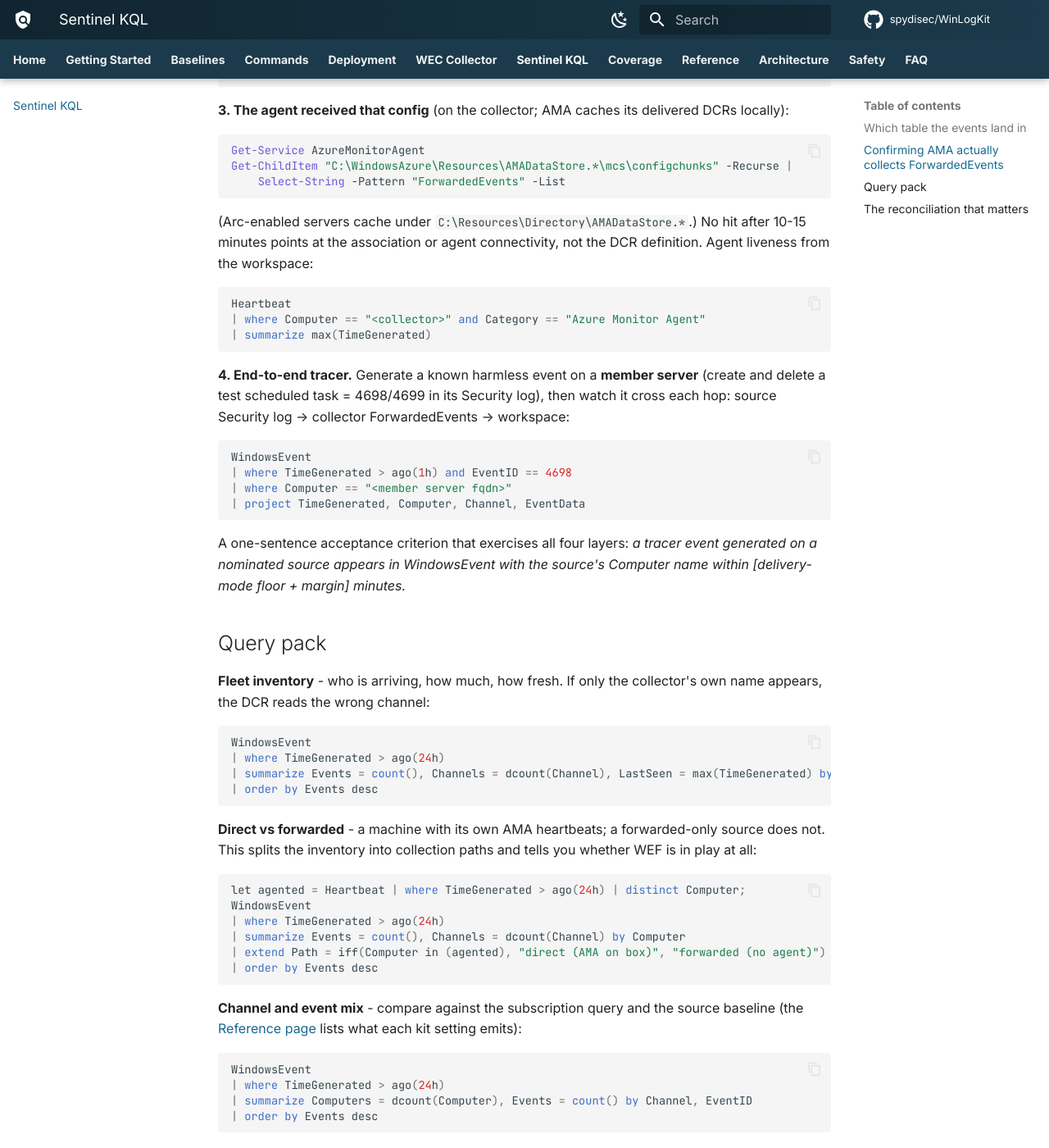
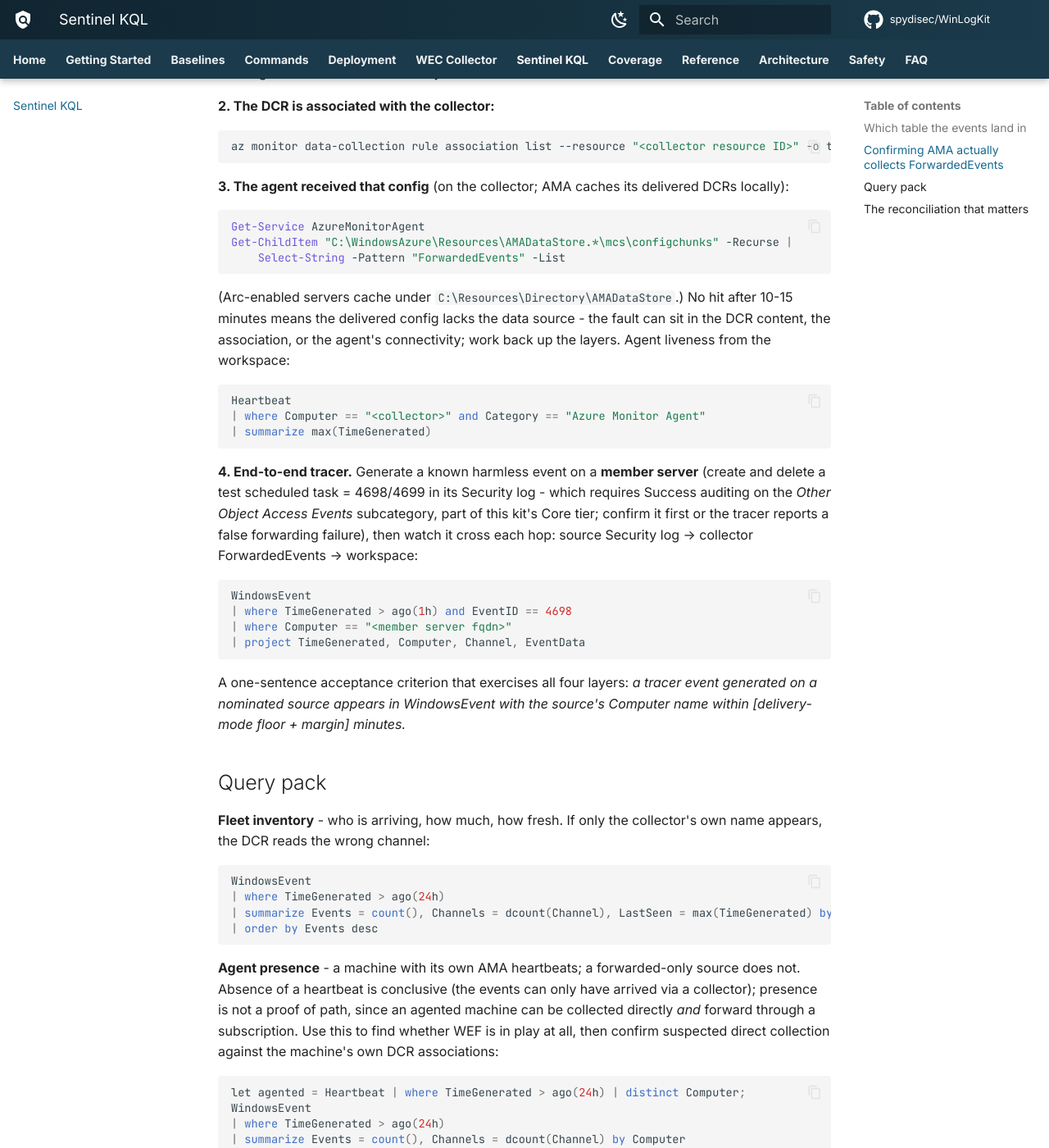
Before and after one commit to spydisec/WinLogKit, an MkDocs documentation site: the page built from docs/kql.md, in a window 1280 px wide and 1400 px high, scrolled down 1145 px. Shown: the whole window at 82% size. Built offline with MkDocs 1.6.1 and Material for MkDocs 9.7.7, drawn with Linux system fonts in a browser that asks for light colours; comment, search, counter and statistics services are not loaded; some of the changed text lies outside the part shown.

Commit message:
Address CodeRabbit review on the WEC/KQL pages
Accepted nearly everything - the substantive ones:
- Tracer prerequisite documented: 4698/4699 need Success auditing on
  Other Object Access Events (Core tier), else the tracer reports a
  false forwarding failure
- Heartbeat split reframed as agent *presence*: no-heartbeat is
  conclusive for the forwarded path, presence is not proof of direct
  collection (column renamed HasAgent, interpretation corrected)
- Latency query caveat: UseTimeReceivedForForwardedEvents makes it
  measure only the post-receipt hop
- Cost queries filter _IsBillable; never-seen diff notes FQDN matching;
  "exactly one broken hop" softened; Inactive no longer equated with
  "stopped sending"; LogFile=ForwardedEvents made an explicit
  assumption; delivery-mode timings qualified as approximate defaults
  with the wecutil reference; Security-log fix mentions the channel
  SDDL alternative with the WEF guidance link; Arc AMADataStore path
  corrected and the config-cache conclusion qualified; az CLI note for
  properties-nested output; fence language, hyphenation, and the
  changelog Intune claim now sourced
- Dropped the unverified 256-expression figure rather than trade one
  unsourced number for another

Co-Authored-By: Claude Fable 5 <noreply@anthropic.com>

````diff
--- a/docs/kql.md
+++ b/docs/kql.md
@@ -45,6 +45,11 @@ az monitor data-collection rule show --resource-group <rg> --name <dcr> \
   --query "dataSources.windowsEventLogs[].xPathQueries" -o json
 ```
 
+(Depending on CLI version the payload may nest under `properties` - if the
+query returns nothing, retry with
+`properties.dataSources.windowsEventLogs[].xPathQueries`. The portal
+equivalent is the DCR's **Data sources** blade.)
+
 Look for `ForwardedEvents!*`. Only `Security!*` / `System!*` means the DCR
 collects the collector's own logs - the classic looks-healthy failure.
 
@@ -63,9 +68,11 @@ Get-ChildItem "C:\WindowsAzure\Resources\AMADataStore.*\mcs\configchunks" -Recur
     Select-String -Pattern "ForwardedEvents" -List
 ```
 
-(Arc-enabled servers cache under `C:\Resources\Directory\AMADataStore.*`.)
-No hit after 10-15 minutes points at the association or agent
-connectivity, not the DCR definition. Agent liveness from the workspace:
+(Arc-enabled servers cache under `C:\Resources\Directory\AMADataStore`.)
+No hit after 10-15 minutes means the delivered config lacks the data
+source - the fault can sit in the DCR content, the association, or the
+agent's connectivity; work back up the layers. Agent liveness from the
+workspace:
 
 ```kusto
 Heartbeat
@@ -75,8 +82,11 @@ Heartbeat
 
 **4. End-to-end tracer.** Generate a known harmless event on a **member
 server** (create and delete a test scheduled task = 4698/4699 in its
-Security log), then watch it cross each hop: source Security log ->
-collector ForwardedEvents -> workspace:
+Security log - which requires Success auditing on the *Other Object
+Access Events* subcategory, part of this kit's Core tier; confirm it
+first or the tracer reports a false forwarding failure), then watch it
+cross each hop: source Security log -> collector ForwardedEvents ->
+workspace:
 
 ```kusto
 WindowsEvent
@@ -101,16 +111,20 @@ WindowsEvent
 | order by Events desc
 ```
 
-**Direct vs forwarded** - a machine with its own AMA heartbeats; a
-forwarded-only source does not. This splits the inventory into collection
-paths and tells you whether WEF is in play at all:
+**Agent presence** - a machine with its own AMA heartbeats; a
+forwarded-only source does not. Absence of a heartbeat is conclusive
+(the events can only have arrived via a collector); presence is not a
+proof of path, since an agented machine can be collected directly *and*
+forward through a subscription. Use this to find whether WEF is in play
+at all, then confirm suspected direct collection against the machine's
+own DCR associations:
 
 ```kusto
 let agented = Heartbeat | where TimeGenerated > ago(24h) | distinct Computer;
 WindowsEvent
 | where TimeGenerated > ago(24h)
 | summarize Events = count(), Channels = dcount(Channel) by Computer
-| extend Path = iff(Computer in (agented), "direct (AMA on box)", "forwarded (no agent)")
+| extend HasAgent = iff(Computer in (agented), "yes (direct collection possible)", "no (forwarded)")
 | order by Events desc
 ```
 
@@ -149,16 +163,21 @@ WindowsEvent
 | order by LastSeen asc
 ```
 
-**Never-seen sources** - diff the expected fleet against reality:
+**Never-seen sources** - diff the expected fleet against reality.
+`set_difference` compares exact strings and `Computer` usually carries the
+FQDN, so list the expected fleet as FQDNs (or normalise both sides):
 
 ```kusto
-let expected = dynamic(["server1", "server2", "server3"]);
+let expected = dynamic(["server1.corp.example", "server2.corp.example"]);
 let seen = toscalar(WindowsEvent | where TimeGenerated > ago(24h) | summarize make_set(Computer));
 print missing = set_difference(expected, seen)
 ```
 
 **Ingestion latency** - against whatever target applies, remembering the
-subscription delivery mode sets the floor before Azure is involved:
+subscription delivery mode sets the floor before Azure is involved. One
+caveat: if the DCR sets `UseTimeReceivedForForwardedEvents`, AMA stamps
+`TimeGenerated` with the collector's receipt time, so this measures only
+the post-receipt hop; leave that setting off to measure source-to-table:
 
 ```kusto
 WindowsEvent
@@ -207,5 +226,6 @@ none of the lists comes from a status page:
 2. the collector's registered Active sources (`wecutil gr`),
 3. distinct `Computer` values in `WindowsEvent` over 24 hours.
 
-Equal counts and matching names = the chain works. Every gap has exactly
-one broken hop to find, and the queries above locate which.
+Equal counts and matching names show the chain is delivering for those
+machines. Every gap has at least one broken hop behind it, and the
+queries above narrow down which.
````
Also changed, not shown: other parts of docs/kql.md (+2 -2 lines), CHANGELOG.md (+2 -1 lines), docs/deployment.md (+1 -1 lines), docs/wec.md (+19 -13 lines).
